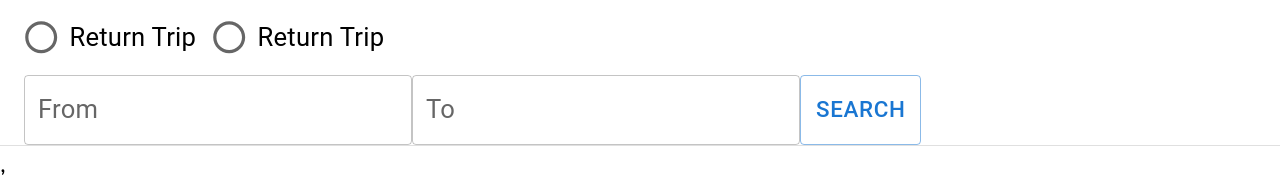
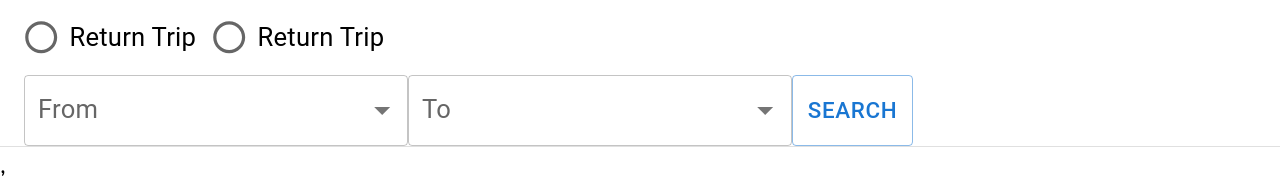
Before and after one commit to CaioCalisto/FlightWebSite, a React (Vite) app in the folder flight-web-site/: page /flights in a window 1280 px wide. Shown: the part 133-329 px from the top of the page. Built offline with nearby package versions, Linux system fonts and the light colour scheme.

Commit message:
select destination

```diff
--- /dev/null
+++ b/flight-web-site/src/components/LocationText.tsx
@@ -0,0 +1,29 @@
+import { Box, MenuItem, TextField } from "@mui/material";
+import React, { useState } from "react";
+
+type LocationTextType = {
+  label: string;
+};
+
+const availableLocations = ["Porto", "Lisbon", "Dublin", "Cork"];
+
+function LocationText({ label }: LocationTextType) {
+  return (
+    <Box
+      component="form"
+      sx={{
+        "& .MuiTextField-root": {width: "25ch" },
+      }}
+      noValidate
+      autoComplete="off"
+    >
+      <TextField id="outlined-select-currency" select label={label}>
+        {availableLocations.map((option) => (
+          <MenuItem>{option}</MenuItem>
+        ))}
+      </TextField>
+    </Box>
+  );
+}
+
+export default LocationText;
--- a/flight-web-site/src/components/SideBarMenu.tsx
+++ b/flight-web-site/src/components/SideBarMenu.tsx
@@ -29,7 +29,6 @@ function SideBarMenu() {
 
   return (
     <>
-      {/* <Button onClick={toggleDrawer(true)} style={{ padding: "0" }}>Menu</Button> */}
       <p onClick={toggleDrawer(true)}>Menu</p>
       <Drawer anchor={"left"} open={state} onClose={toggleDrawer(false)}>
         <Box
--- a/flight-web-site/src/pages/Flight.tsx
+++ b/flight-web-site/src/pages/Flight.tsx
@@ -1,13 +1,16 @@
 import {
+  Box,
   Button,
   Container,
   FormControlLabel,
+  Grid,
   Radio,
   RadioGroup,
   Stack,
   TextField,
 } from "@mui/material";
 import React from "react";
+import LocationText from "../components/LocationText";
 
 function Flight() {
   return (
@@ -25,11 +28,16 @@ function Flight() {
         />
       </RadioGroup>
 
-      <Stack direction="row" justifyContent="left">
-        <TextField label="From" />
-        <TextField label="To" />
+      <Stack direction="row" >
+        <LocationText label="From" />
+        <LocationText label="To" />
         <Button variant="outlined">Search</Button>
       </Stack>
+      {/* <Stack direction="row" justifyContent="left">
+        <LocationText label="From" />
+        <LocationText label="To" />
+        <Button variant="outlined">Search</Button>
+      </Stack> */}
     </>
   );
 }
```
